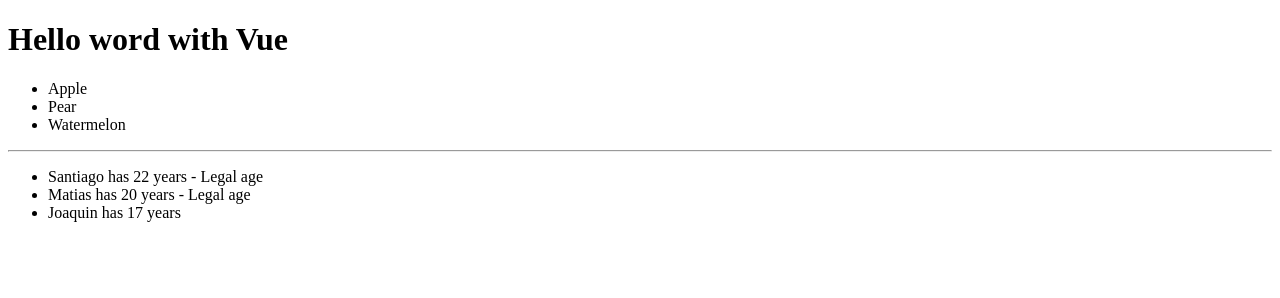
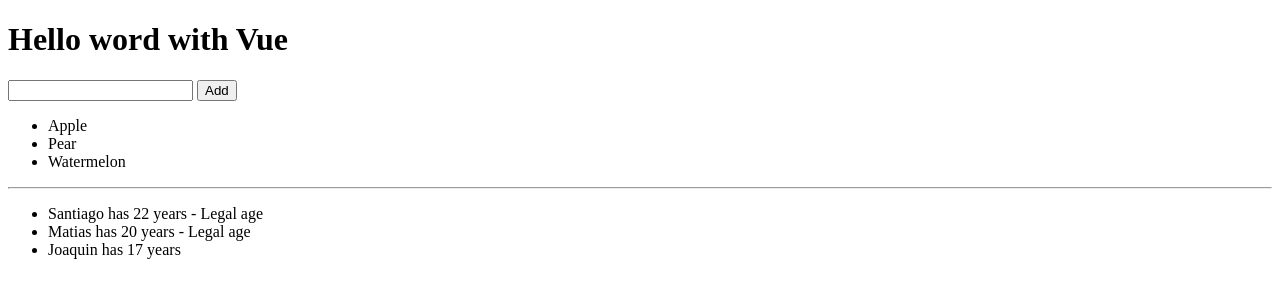
Before and after one commit to SantiagoAOttolini/Vue.js, a plain HTML site: page index.html in a window 1280 px wide. Drawn offline with nearby package versions, Linux system fonts and the light colour scheme.

Commit message:
Input connection. v-model, methods, and @click

```diff
--- a/01.js
+++ b/01.js
@@ -9,5 +9,11 @@ const app = new Vue({
       { name: "Matias", age: 20 },
       { name: "Joaquin", age: 17 },
     ],
+    newPerson: "",
+  },
+  methods: {
+    addFruit() {
+      this.people.push({ name: this.newPerson, age: 15 });
+    },
   },
 });
--- a/index.html
+++ b/index.html
@@ -9,6 +9,10 @@
   <body>
     <div id="app">
       <h1>{{title}}</h1>
+
+      <input type="text" v-model="newPerson">
+      <!-- you can write v-on:click or @click -->
+      <button @click="addFruit">Add</button>
 
       <ul>
         <li v-for="fruit of fruits">{{fruit}}</li>
```
